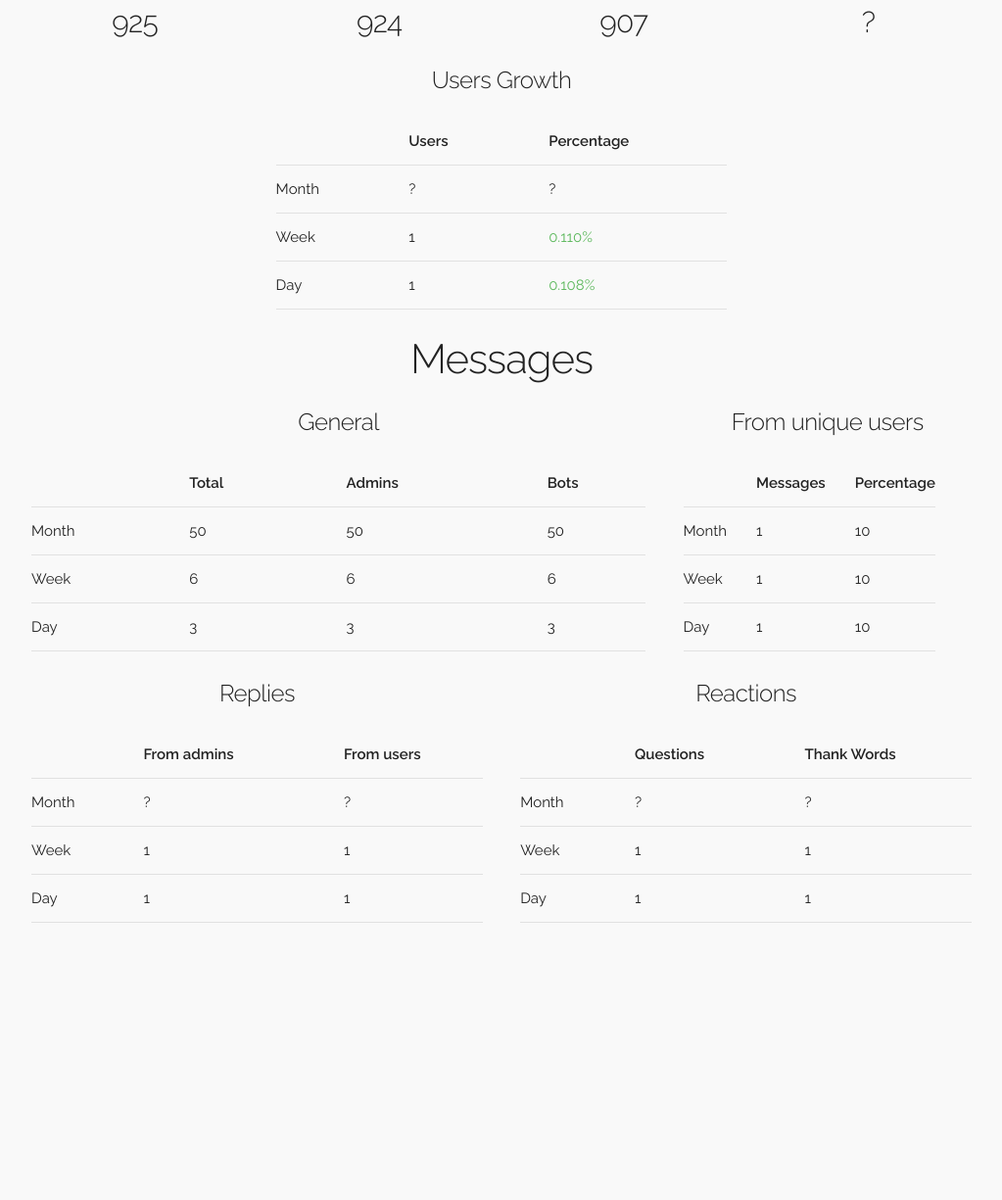
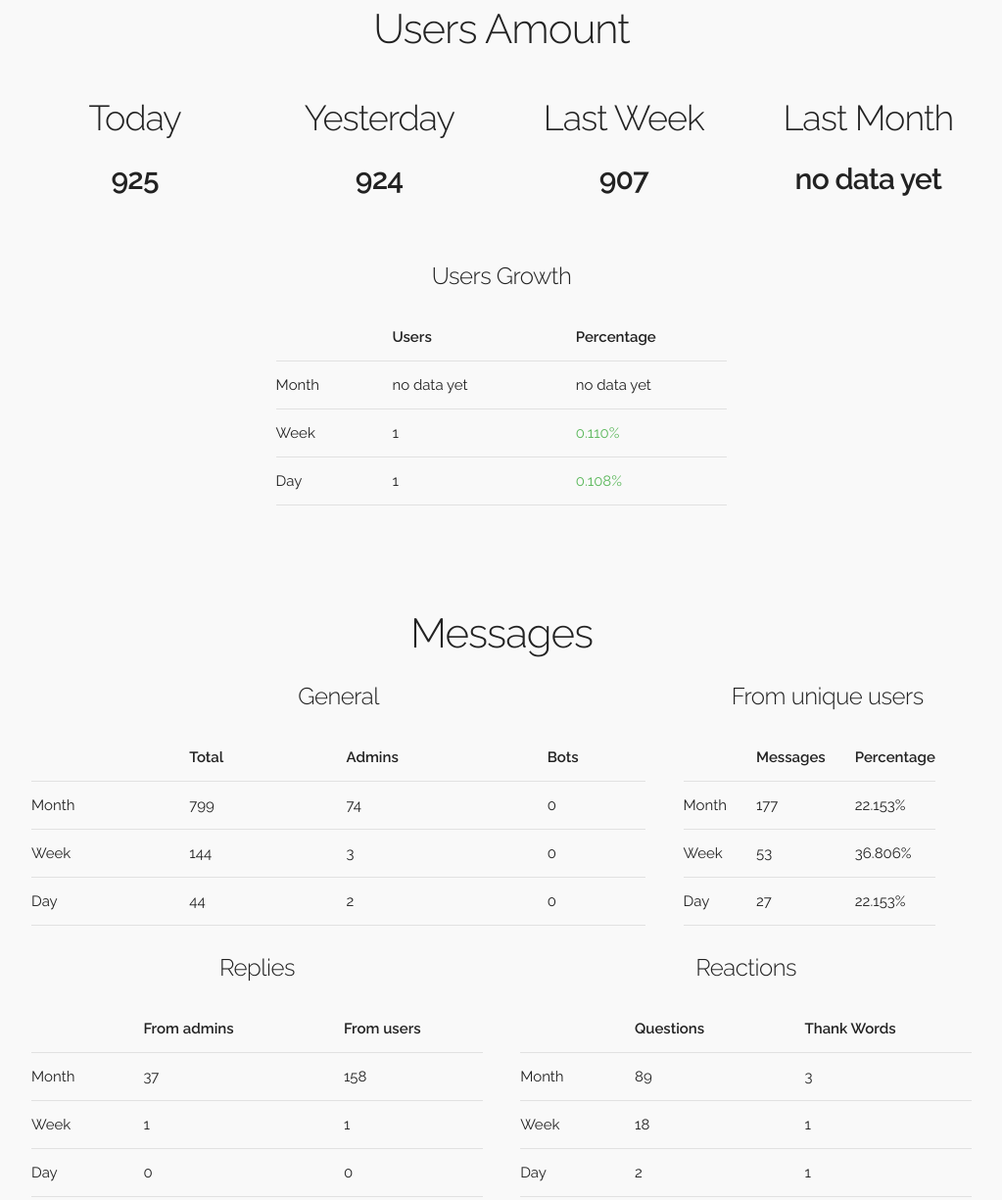
Before and after one commit to RomanBorodatov/chat-stats, a website: page src/index.html in a window 1280 px wide. Shown: the part 269-1494 px from the top of the page at 98% size, without its empty margins (128-1151 px from the left). Before the commit the page ends 1236 px from the top, so only its background shows below. Drawn offline with Linux system fonts and the light colour scheme.

Commit message:
JSON parsing added
Should be redeveloped with normalized data!

```diff
--- a/gulpfile.js
+++ b/gulpfile.js
@@ -30,5 +30,5 @@ gulp.task('styles', function() {
 gulp.task('watch', ['browser-sync', 'styles'], function() {
     gulp.watch('src/styles/main.css', ['styles']);
     gulp.watch('src/*.html', browserSync.reload);
-    gulp.watch('src/scripts/**/*.js', browserSync.reload);
+    gulp.watch('src/scripts/*.js', browserSync.reload);
 });
--- a/src/index.html
+++ b/src/index.html
@@ -24,22 +24,22 @@
 
 		<section>
 			<h2 class="section-title">Users Amount</h2>
-			<div class="row">
+			<div class="row users-amount">
 				<div class="three columns">
 					<h3>Today</h3>
-					<h4>925</h4>
+					<h4 class="text-bold" id="users_amount_today"></h4>
 				</div>
 				<div class="three columns">
 					<h3>Yesterday</h3>
-					<h4>924</h4>
+					<h4 class="text-bold" id="users_amount_last_day"></h4>
 				</div>
 				<div class="three columns">
 					<h3>Last Week</h3>
-					<h4>907</h4>
+					<h4 class="text-bold" id="users_amount_last_week"></h4>
 				</div>
 				<div class="three columns">
 					<h3>Last Month</h3>
-					<h4>?</h4>
+					<h4 class="text-bold" id="users_amount_last_month"></h4>
 				</div>
 			</div>
 			<div class="row">
@@ -54,25 +54,25 @@
 						<tbody>
 							<tr>
 								<td>Month</td>
-								<td>?</td>
-								<td>?</td>
+								<td id="growth_of_users_month"></td>
+								<td id="growth_of_users_percents_month"></td>
 							</tr>
 							<tr>
 								<td>Week</td>
-								<td>1</td>
-								<td class="text-green">0.110%</td>
+								<td id="growth_of_users_week"></td>
+								<td id="growth_of_users_percents_week"></td>
 							</tr>
 							<tr>
 								<td>Day</td>
-								<td>1</td>
-								<td class="text-green">0.108%</td>
+								<td id="growth_of_users_day"></td>
+								<td id="growth_of_users_percents_day"></td>
 							</tr>
 						</tbody>
 					</table>
 				</div>
 			</div>
 		</section>
-		<div class="section">
+		<section>
 			<h2 class="section-title">Messages</h2>
 			<div class="row">
 				<div class="eight columns">
@@ -87,21 +87,21 @@
 						<tbody>
 							<tr>
 								<td>Month</td>
-								<td>50</td>
-								<td>50</td>
-								<td>50</td>
+								<td id="count_msgs_month"></td>
+								<td id="msgs_from_communities_month"></td>
+								<td id="messages_from_bots_month"></td>
 							</tr>
 							<tr>
 								<td>Week</td>
-								<td>6</td>
-								<td>6</td>
-								<td>6</td>
+								<td id="count_msgs_week"></td>
+								<td id="msgs_from_communities_week"></td>
+								<td id="messages_from_bots_week"></td>
 							</tr>
 							<tr>
 								<td>Day</td>
-								<td>3</td>
-								<td>3</td>
-								<td>3</td>
+								<td id="count_msgs_day"></td>
+								<td id="msgs_from_communities_day"></td>
+								<td id="messages_from_bots_day"></td>
 							</tr>
 						</tbody>
 					</table>
@@ -117,18 +117,18 @@
 						<tbody>
 							<tr>
 								<td>Month</td>
-								<td>1</td>
-								<td>10</td>
+								<td id="msgs_from_unique_users_month"></td>
+								<td id="msgs_from_unique_users_percent_month"></td>
 							</tr>
 							<tr>
 								<td>Week</td>
-								<td>1</td>
-								<td>10</td>
+								<td id="msgs_from_unique_users_week"></td>
+								<td id="msgs_from_unique_users_percent_week"></td>
 							</tr>
 							<tr>
 								<td>Day</td>
-								<td>1</td>
-								<td>10</td>
+								<td id="msgs_from_unique_users_day"></td>
+								<td id="msgs_from_unique_users_percent_day"></td>
 							</tr>
 						</tbody>
 					</table>
@@ -146,18 +146,18 @@
 						<tbody>
 							<tr>
 								<td>Month</td>
-								<td>?</td>
-								<td>?</td>
+								<td id="communities_replies_month"></td>
+								<td id="users_replies_month"></td>
 							</tr>
 							<tr>
 								<td>Week</td>
-								<td>1</td>
-								<td>1</td>
+								<td id="communities_replies_week"></td>
+								<td id="users_replies_week"></td>
 							</tr>
 							<tr>
 								<td>Day</td>
-								<td>1</td>
-								<td>1</td>
+								<td id="communities_replies_day"></td>
+								<td id="users_replies_day"></td>
 							</tr>
 						</tbody>
 					</table>
@@ -173,24 +173,24 @@
 						<tbody>
 							<tr>
 								<td>Month</td>
-								<td>?</td>
-								<td>?</td>
+								<td id="questions_month"></td>
+								<td id="thanks_month"></td>
 							</tr>
 							<tr>
 								<td>Week</td>
-								<td>1</td>
-								<td>1</td>
+								<td id="questions_week"></td>
+								<td id="thanks_week"></td>
 							</tr>
 							<tr>
 								<td>Day</td>
-								<td>1</td>
-								<td>1</td>
+								<td id="questions_day"></td>
+								<td id="thanks_day"></td>
 							</tr>
 						</tbody>
 					</table>
 				</div>
 			</div>
-		</div>
+		</section>
 	</div>
 	<script src="./scripts/main.js"></script>
 </body>
--- a/src/scripts/main.js
+++ b/src/scripts/main.js
@@ -1,7 +1,48 @@
 fetch('/messages.json')
 	.then((resp) => resp.json())
 	.then(function(result) {
-		console.log(result)
-		data = JSON.parse(result)
-		console.log(data)
+		let messagesInfo = result;
+		for (let key in messagesInfo) {
+			let source = messagesInfo[key];
+			for (let key in source) {
+				let final = source[key];
+				let a = key;
+				for (let key in final) {
+
+					function isInteger(num) {
+  						return (num ^ 0) === num;
+					}
+
+					if (typeof final[key] == 'number' && !isInteger(final[key])){
+						final[key] = `${final[key].toFixed(3)}%`;
+					}
+					document.getElementById(`${a}_${key}`).innerHTML = final[key];
+				}
+			}
+		}
 	})
+
+fetch('/users_amount.json')
+	.then(function(resp) { return resp.json(); })
+	.then(function(result) {
+		usersAmount = result.amount_of_users;
+		for(let key in usersAmount) {
+			document.getElementById(`users_amount_${key}`).innerHTML = usersAmount[key];
+		}
+
+		usersGrowth = result.growth_of_users;
+		for(let key in usersGrowth) {
+			document.getElementById(`growth_of_users_${key}`).innerHTML = usersGrowth[key];
+		}
+
+		usersGrowthPercents = result.growth_of_users_percents;
+		for(let key in usersGrowthPercents) {
+			if (typeof usersGrowthPercents[key] == 'number'){
+				if (usersGrowthPercents[key] > 0) {
+					document.getElementById(`growth_of_users_percents_${key}`).classList.add('text-green')
+				}
+				usersGrowthPercents[key] = `${usersGrowthPercents[key].toFixed(3)}%`
+			}
+			document.getElementById(`growth_of_users_percents_${key}`).innerHTML = usersGrowthPercents[key];
+		}
+	})
--- a/src/styles/main.css
+++ b/src/styles/main.css
@@ -21,9 +21,28 @@ body {
 	color: #d9534f;
 }
 
+.text-bold {
+	font-weight: 800;
+}
+
+.hr-small-only {
+	display: none;
+}
+
+section {
+	margin: 10vh auto;
+}
+
+.users-amount {
+	margin: 5vh auto;
+}
+
 @media (max-width: 550px) {
 	.centered {
 		margin-left: auto;
 		margin-right: auto;
 	}
+	.hr-small-only {
+		display: block;
+	}
 }
```
Also changed, not shown: src/styles/main.min.css.
